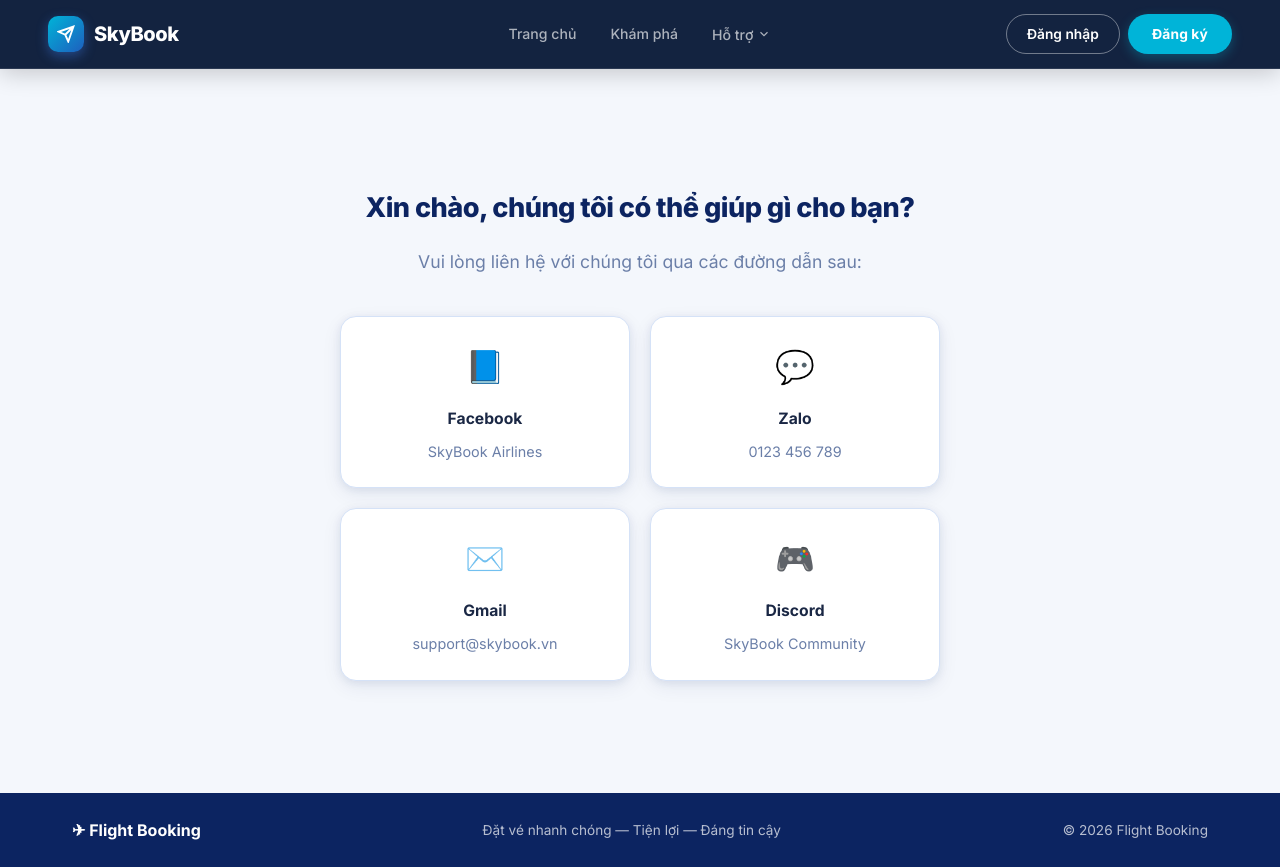
After one commit to hoangKhuong55551/BuyFlightsTickets, a Django app: page /contact/ in a window 1280 px wide. The commit adds this page. Run offline with Django 5.2, Linux system fonts and the light colour scheme.

Commit message:
support for user

```diff
--- a/flights/urls.py
+++ b/flights/urls.py
@@ -3,17 +3,9 @@ from . import views
 
 
 urlpatterns = [
-
-    path(
-        "",
-        views.home,
-        name="home"
-    ),
-
-    path(
-        "flight/<int:flight_id>/",
-        views.flight_detail,
-        name="flight_detail"
-    ),
-
+    path("", views.home, name="home"),
+    path("flight/<int:flight_id>/", views.flight_detail, name="flight_detail"),
+    path("help/", views.help_center, name="help_center"),
+    path("contact/", views.contact_us, name="contact_us"),
+    path("boarding-guidelines/", views.boarding_guidelines, name="boarding_guidelines"),
 ]
--- a/flights/views.py
+++ b/flights/views.py
@@ -46,3 +46,11 @@ def home(request):
             "date": date,
         }
     )
+def help_center(request):
+    return render(request, 'flights/help_center.html')
+
+def contact_us(request):
+    return render(request, 'flights/contact_us.html')
+
+def boarding_guidelines(request):
+    return render(request, 'flights/boarding_guidelines.html')
--- /dev/null
+++ b/templates/flights/contact_us.html
@@ -0,0 +1,38 @@
+{% extends "base.html" %}
+
+{% block title %}Liên hệ chúng tôi - SkyBook{% endblock %}
+
+{% block content %}
+<div style="max-width: 800px; margin: 0 auto; padding: 40px 20px; text-align: center;">
+    <h1 style="font-weight: 800; color: var(--navy); margin-bottom: 16px;">Xin chào, chúng tôi có thể giúp gì cho bạn?</h1>
+    <p style="font-size: 1.1rem; color: var(--muted); margin-bottom: 40px;">Vui lòng liên hệ với chúng tôi qua các đường dẫn sau:</p>
+
+    <div style="display: grid; grid-template-columns: repeat(auto-fit, minmax(200px, 1fr)); gap: 20px; max-width: 600px; margin: 0 auto;">
+
+        <a href="#" style="background: white; border: 1px solid var(--border); border-radius: 16px; padding: 24px; text-align: center; text-decoration: none; color: var(--text); box-shadow: var(--shadow); transition: transform 0.2s;">
+            <div style="font-size: 2rem; margin-bottom: 12px; color: #1877F2;">📘</div>
+            <h3 style="font-weight: 700; margin-bottom: 8px;">Facebook</h3>
+            <p style="font-size: 0.9rem; color: var(--muted);">SkyBook Airlines</p>
+        </a>
+
+        <a href="#" style="background: white; border: 1px solid var(--border); border-radius: 16px; padding: 24px; text-align: center; text-decoration: none; color: var(--text); box-shadow: var(--shadow); transition: transform 0.2s;">
+            <div style="font-size: 2rem; margin-bottom: 12px; color: #0068FF;">💬</div>
+            <h3 style="font-weight: 700; margin-bottom: 8px;">Zalo</h3>
+            <p style="font-size: 0.9rem; color: var(--muted);">0123 456 789</p>
+        </a>
+
+        <a href="#" style="background: white; border: 1px solid var(--border); border-radius: 16px; padding: 24px; text-align: center; text-decoration: none; color: var(--text); box-shadow: var(--shadow); transition: transform 0.2s;">
+            <div style="font-size: 2rem; margin-bottom: 12px; color: #EA4335;">✉️</div>
+            <h3 style="font-weight: 700; margin-bottom: 8px;">Gmail</h3>
+            <p style="font-size: 0.9rem; color: var(--muted);">support@skybook.vn</p>
+        </a>
+
+        <a href="#" style="background: white; border: 1px solid var(--border); border-radius: 16px; padding: 24px; text-align: center; text-decoration: none; color: var(--text); box-shadow: var(--shadow); transition: transform 0.2s;">
+            <div style="font-size: 2rem; margin-bottom: 12px; color: #5865F2;">🎮</div>
+            <h3 style="font-weight: 700; margin-bottom: 8px;">Discord</h3>
+            <p style="font-size: 0.9rem; color: var(--muted);">SkyBook Community</p>
+        </a>
+
+    </div>
+</div>
+{% endblock %}
--- a/templates/partials/navbar.html
+++ b/templates/partials/navbar.html
@@ -19,6 +19,28 @@
       {% if user.is_authenticated %}
         <a href="{% url 'my_bookings' %}" class="nav-link {% if request.resolver_match.url_name == 'my_bookings' %}nav-link--active{% endif %}">Vé của tôi</a>
       {% endif %}
+
+      <!-- Hỗ trợ Dropdown -->
+      <div class="nav-dropdown" style="position: relative; display: inline-block;">
+        <button class="nav-link dropdown-toggle" style="background: transparent; border: none; cursor: pointer; outline: none; font-family: inherit; display: flex; align-items: center; gap: 4px;">
+          Hỗ trợ
+          <svg width="14" height="14" viewBox="0 0 24 24" fill="none" stroke="currentColor" stroke-width="2"><polyline points="6 9 12 15 18 9"></polyline></svg>
+        </button>
+        <div class="dropdown-menu support-dropdown" style="position: absolute; top: 100%; left: 0; background: white; border-radius: 12px; box-shadow: 0 10px 25px rgba(0,0,0,0.1); padding: 8px 0; min-width: 280px; display: none; flex-direction: column; z-index: 1001; border: 1px solid #e2e8f0; transform: translateY(8px);">
+          <a href="{% url 'help_center' %}" class="dropdown-item" style="padding: 12px 20px; color: var(--navy); text-decoration: none; font-weight: 500; display: flex; align-items: center; gap: 12px; transition: background 0.2s;">
+            <svg width="20" height="20" viewBox="0 0 24 24" fill="none" stroke="#64748b" stroke-width="2"><circle cx="12" cy="12" r="10"></circle><path d="M9.09 9a3 3 0 0 1 5.83 1c0 2-3 3-3 3"></path><line x1="12" y1="17" x2="12.01" y2="17"></line></svg>
+            Trợ giúp
+          </a>
+          <a href="{% url 'contact_us' %}" class="dropdown-item" style="padding: 12px 20px; color: var(--navy); text-decoration: none; font-weight: 500; display: flex; align-items: center; gap: 12px; transition: background 0.2s;">
+            <svg width="20" height="20" viewBox="0 0 24 24" fill="none" stroke="#64748b" stroke-width="2"><path d="M21 15a2 2 0 0 1-2 2H7l-4 4V5a2 2 0 0 1 2-2h14a2 2 0 0 1 2 2z"></path></svg>
+            Liên hệ chúng tôi
+          </a>
+          <a href="{% url 'boarding_guidelines' %}" class="dropdown-item" style="padding: 12px 20px; color: var(--navy); text-decoration: none; font-weight: 500; display: flex; align-items: center; gap: 12px; transition: background 0.2s;">
+            <svg width="20" height="20" viewBox="0 0 24 24" fill="none" stroke="#64748b" stroke-width="2"><path d="M22 16.92v3a2 2 0 0 1-2.18 2 19.79 19.79 0 0 1-8.63-3.07 19.5 19.5 0 0 1-6-6 19.79 19.79 0 0 1-3.07-8.67A2 2 0 0 1 4.11 2h3a2 2 0 0 1 2 1.72 12.84 12.84 0 0 0 .7 2.81 2 2 0 0 1-.45 2.11L8.09 9.91a16 16 0 0 0 6 6l1.27-1.27a2 2 0 0 1 2.11-.45 12.84 12.84 0 0 0 2.81.7A2 2 0 0 1 22 16.92z"></path></svg>
+            Những lưu ý khi lên máy bay
+          </a>
+        </div>
+      </div>
     </nav>
 
     <!-- Auth actions (right) -->
@@ -67,6 +89,12 @@
   .btn-nav-login:hover { background: rgba(255,255,255,0.1) !important; }
   .btn-nav-register:hover { background: #0096b4 !important; transform: translateY(-1px); }
   .btn-nav-logout:hover { background: rgba(255,50,50,0.2) !important; border-color: rgba(255,50,50,0.4) !important; color: #ffb3b3 !important; }
+
+  /* Dropdown styles */
+  .nav-dropdown:hover .dropdown-menu { display: flex !important; }
+  .support-dropdown::before { content: ""; position: absolute; top: -15px; left: 0; right: 0; height: 15px; background: transparent; }
+  .dropdown-item:hover { background: #f8fafc !important; color: #00B4D8 !important; }
+  .dropdown-item:hover svg { stroke: #00B4D8 !important; }
 </style>
 
 <!-- MOBILE TASKBAR -->
```
Also changed, not shown: backup_db.py (added, +28 -0 lines), config/settings.py (+34 -3 lines), templates/bookings/my_bookings.html (+2 -21 lines), templates/emails/ticket_email.html (+1 -12 lines), templates/flights/boarding_guidelines.html (added, +13 -0 lines), templates/flights/help_center.html (added, +15 -0 lines), db.sqlite3, 4 other files.
